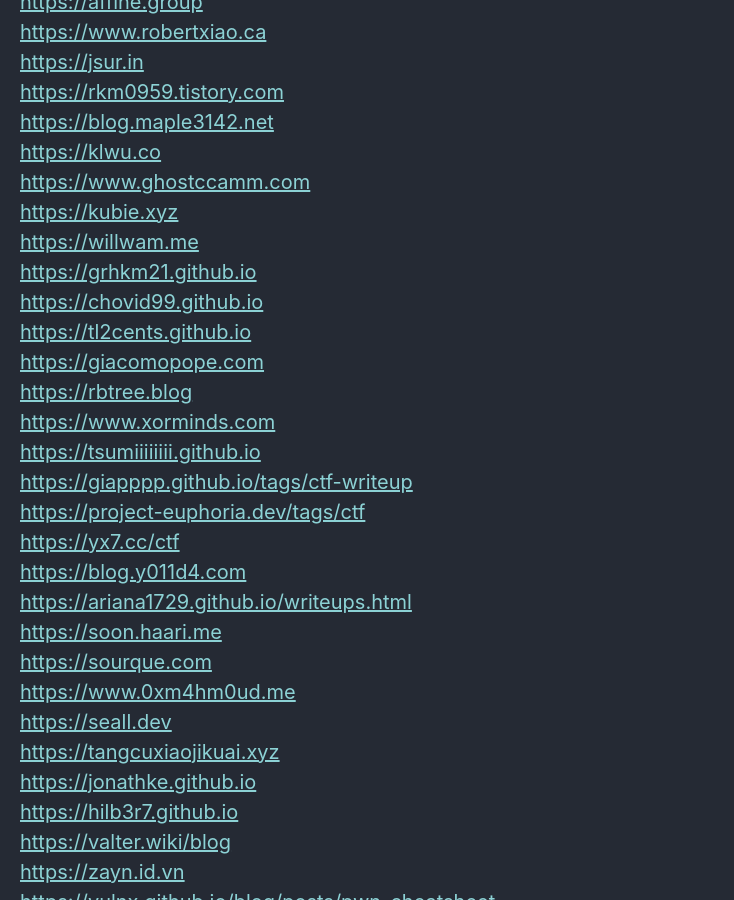
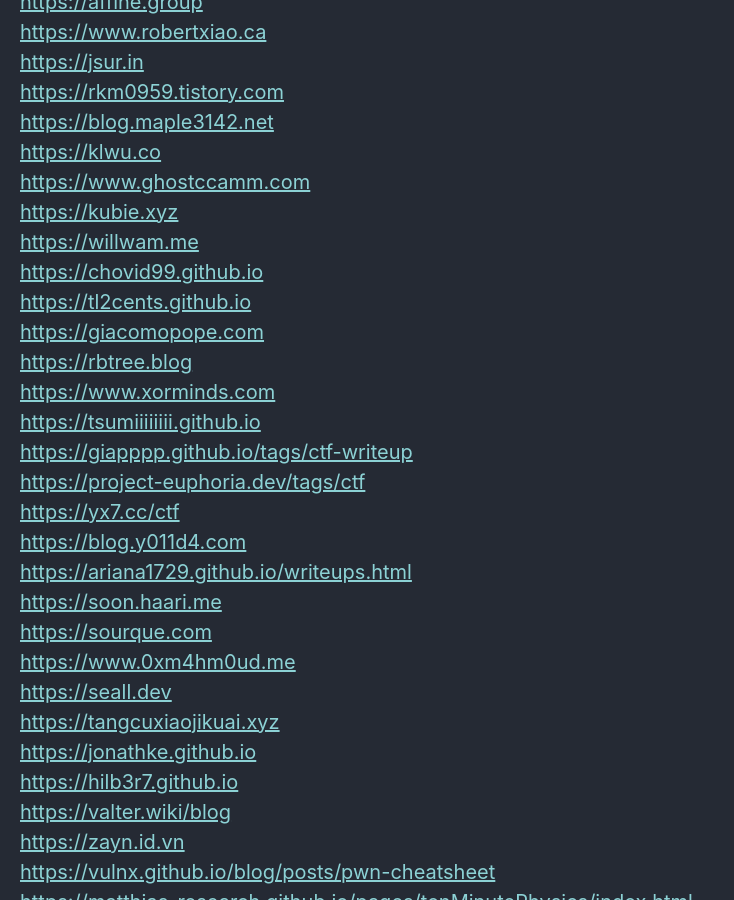
Before and after one commit to Connor-McCartney/Connor-McCartney.github.io, a Jekyll site: the page built from _pages/misc/resources.md, in a window 1280 px wide and 900 px high, scrolled down 2793 px. Shown: the whole window, without its empty margins (0-734 px from the left). Built offline with Jekyll 4.4.1, drawn with Linux system fonts in a browser that asks for light colours; cached includes are drawn as plain includes.

Commit message:
Update resources.md

```diff
--- a/_pages/misc/resources.md
+++ b/_pages/misc/resources.md
@@ -97,7 +97,6 @@ Linux syscalls <https://x64.syscall.sh> <br>
 <https://www.ghostccamm.com> <br>
 <https://kubie.xyz> <br>
 <https://willwam.me> <br>
-<https://grhkm21.github.io> <br>
 <https://chovid99.github.io> <br>
 <https://tl2cents.github.io> <br>
 <https://giacomopope.com> <br>
```
